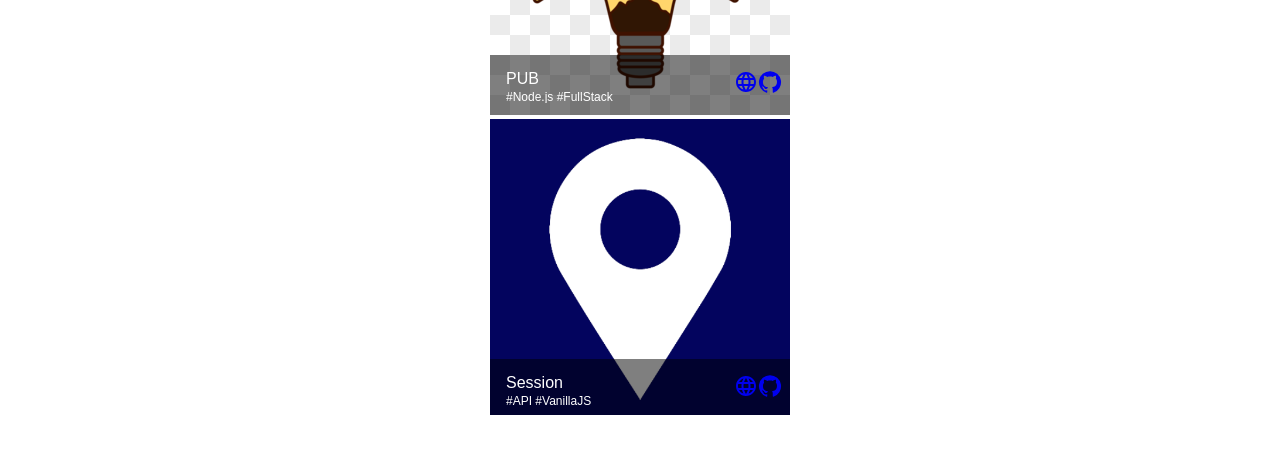
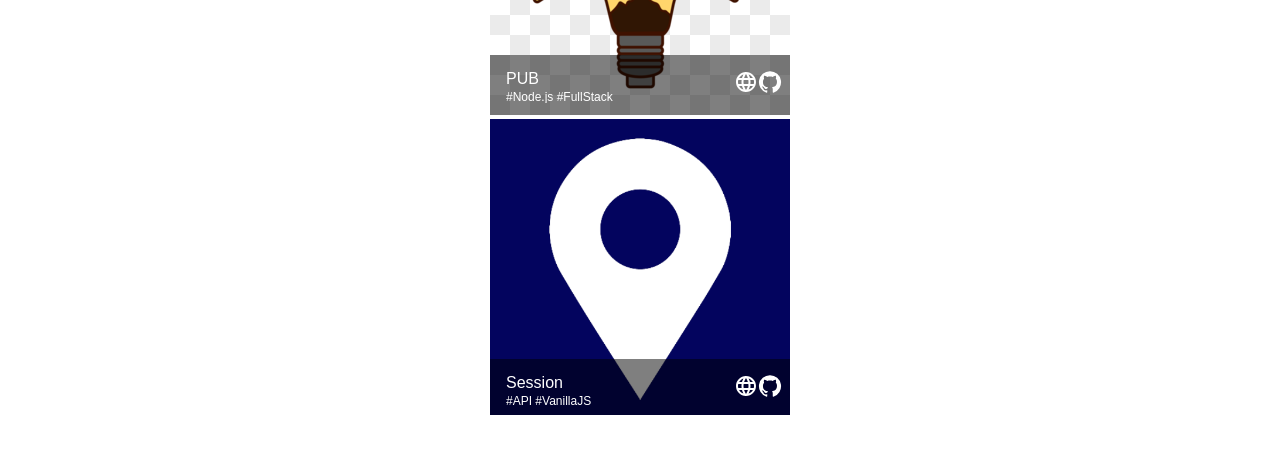
Before and after one commit to sequint/portfolio-2.0, a React (Create React App) app: page /projects in a window 1280 px wide. Shown: the part 342-796 px from the top of the page. Built offline with nearby package versions, Linux system fonts and the light colour scheme.

Commit message:
Change icon color to white

```diff
--- a/src/components/ProjectList/ProjectList.css
+++ b/src/components/ProjectList/ProjectList.css
@@ -0,0 +1,3 @@
+.noDecor {
+  text-decoration: none !important;
+}
--- a/src/components/ProjectList/ProjectList.js
+++ b/src/components/ProjectList/ProjectList.js
@@ -1,4 +1,3 @@
-import { Link } from 'react-router-dom'
 import ImageList from '@mui/material/ImageList'
 import ImageListItem from '@mui/material/ImageListItem'
 import ImageListItemBar from '@mui/material/ImageListItemBar'
@@ -8,6 +7,7 @@ import LanguageIcon from '@mui/icons-material/Language'
 import pubImg from '../../images/project-screenshots/PUB-icon.png'
 import sessionImg from '../../images/project-screenshots/session-icon.png'
 import binaryTreeImg from '../../images/project-screenshots/binary-tree-icon.png'
+import './ProjectList.css'
 
 const projects = [
   {
@@ -62,11 +62,11 @@ const ProjectList = () => {
                   sx={{ color: 'rgba(255, 255, 255, 0.54)' }}
                   aria-label={`info about ${project.title}`}
                 >
-                  <a href={project.deployedSite} target="_blank">
-                    <LanguageIcon />
+                  <a className="noDecor" href={project.deployedSite} target="_blank">
+                    <LanguageIcon sx={{ fill: 'white' }}/>
                   </a>
-                  <a href={project.gitHubLink} target="_blank">
-                    <GitHubIcon />
+                  <a className="noDecor" href={project.gitHubLink} target="_blank">
+                    <GitHubIcon sx={{ fill: 'white' }} />
                   </a>
                 </IconButton>
               }
```
